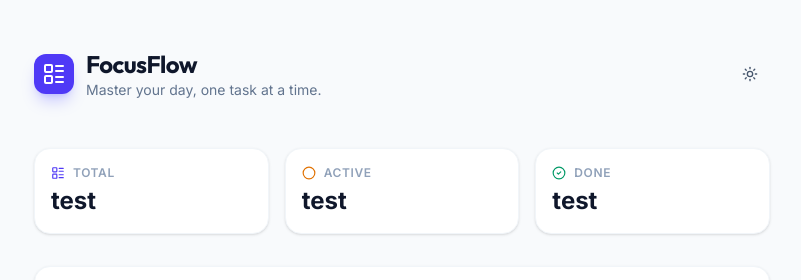
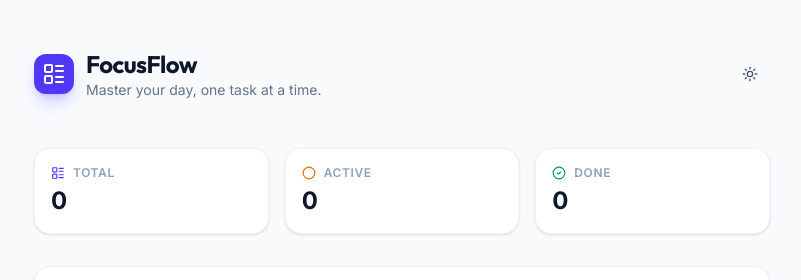
Before and after one commit to hamsterartit/task-tracker, a React app: page / in a window 1280 px wide. Shown: the top 280 px of the page, without its empty margins (238-1039 px from the left). Built offline with nearby package versions, Linux system fonts and the light colour scheme; the HTML template or start-up script is replaced by a standard one.

Commit message:
add statistics

```diff
--- a/src/App.tsx
+++ b/src/App.tsx
@@ -1,6 +1,7 @@
-import { Search, LayoutList, CheckCircle2, Circle, Moon, Sun, Check, Save, Edit2, Trash2} from 'lucide-react';
+import {Search, LayoutList, Moon, Sun, Check, Save, Edit2, Trash2} from 'lucide-react';
 import {Button} from './components/Button';
 import {AddTaskForm} from "./components/AddTaskForm.tsx";
+import {StatisticsView} from "./components/StatisticsView.tsx";
 
 export default function App() {
 
@@ -31,23 +32,7 @@ export default function App() {
                 </header>
 
                 {/* Stats Grid */}
-                <div className="grid grid-cols-3 gap-4 mb-8">
-                    {[
-                        {label: 'Total', icon: LayoutList, color: 'text-indigo-600'},
-                        {label: 'Active', icon: Circle, color: 'text-amber-600'},
-                        {label: 'Done', icon: CheckCircle2, color: 'text-emerald-600'},
-                    ].map((stat) => (
-                        <div key={stat.label}
-                             className="bg-white dark:bg-slate-900 p-4 rounded-2xl border border-slate-100 dark:border-slate-800 shadow-sm">
-                            <div className="flex items-center gap-2 mb-1">
-                                <stat.icon size={14} className={stat.color}/>
-                                <span
-                                    className="text-xs font-semibold text-slate-400 uppercase tracking-wider">{stat.label}</span>
-                            </div>
-                            <p className="text-2xl font-bold text-slate-900 dark:text-white">test</p>
-                        </div>
-                    ))}
-                </div>
+                <StatisticsView/>
 
                 {/* Add Task Form */}
                 <AddTaskForm/>
--- /dev/null
+++ b/src/components/StatisticsView.tsx
@@ -0,0 +1,32 @@
+
+import { STATISTICS_LIST} from "../utils/constants.ts";
+import {useLocalStorage} from "../utils/useLocalStorage.ts";
+
+
+
+export const StatisticsView = () => {
+    const {tasks} = useLocalStorage();
+
+    const statistics = {
+        total: tasks.length,
+        completed: tasks.filter((task) => task.completed).length,
+        active: tasks.filter((task) => !task.completed).length
+    }
+
+    return (
+        <div className="grid grid-cols-3 gap-4 mb-8">
+            {STATISTICS_LIST.map((stat) => (
+                <div key={stat.label}
+                     className="bg-white dark:bg-slate-900 p-4 rounded-2xl border border-slate-100 dark:border-slate-800 shadow-sm">
+                    <div className="flex items-center gap-2 mb-1">
+                        <stat.icon size={14} className={stat.color}/>
+                        <span
+                            className="text-xs font-semibold text-slate-400 uppercase tracking-wider">{stat.label}</span>
+                    </div>
+                    <p className="text-2xl font-bold text-slate-900 dark:text-white">{statistics[stat.type]}</p>
+                </div>
+            ))}
+        </div>
+
+    )
+}
--- a/src/utils/constants.ts
+++ b/src/utils/constants.ts
@@ -1,7 +1,14 @@
-import type {PriorityOption} from "./types.ts";
+import type {PriorityOption, StatisticsOption} from "./types.ts";
+import {CheckCircle2, Circle, LayoutList} from "lucide-react";
 
 export const PRIORITY_LIST: PriorityOption[] = [
     { label: 'Low', value: 'low', level: 0 },
     { label: 'Medium', value: 'medium', level: 1 },
     { label: 'High', value: 'high', level: 2 },
 ];
+
+export const STATISTICS_LIST: StatisticsOption[] = [
+    {label: 'Total', icon: LayoutList, color: 'text-indigo-600', type: 'total'},
+    {label: 'Active', icon: Circle, color: 'text-amber-600', type: 'active'},
+    {label: 'Done', icon: CheckCircle2, color: 'text-emerald-600', type: 'completed'},
+]
--- a/src/utils/useLocalStorage.ts
+++ b/src/utils/useLocalStorage.ts
@@ -1,18 +1,17 @@
 import type {TaskItem} from "./types";
+import {useState} from "react";
 
 export const useLocalStorage = () => {
-    const storage = localStorage.getItem("task-tracker");
+    const [tasks, setTasks] = useState<TaskItem[]>(() => {
+        const saved = localStorage.getItem('task-tracker');
+        return saved ? JSON.parse(saved) : [];
+    });
 
     const add = (task: TaskItem) => {
-        if (!storage) {
-            localStorage.setItem("task-tracker", JSON.stringify([task]));
-        } else {
-            const parsedStorage = JSON.parse(storage);
-            const updatedStorage: TaskItem[] = [...parsedStorage, task];
-            const stringifiedStorage = JSON.stringify(updatedStorage);
-            localStorage.setItem("task-tracker", stringifiedStorage);
-        }
+        const updated = [...tasks, task];
+        setTasks(updated);
+        localStorage.setItem("task-tracker", JSON.stringify(updated));
     }
 
-    return {add};
+    return {tasks, add};
 }
```
Also changed, not shown: src/utils/types.ts (+14 -0 lines).
